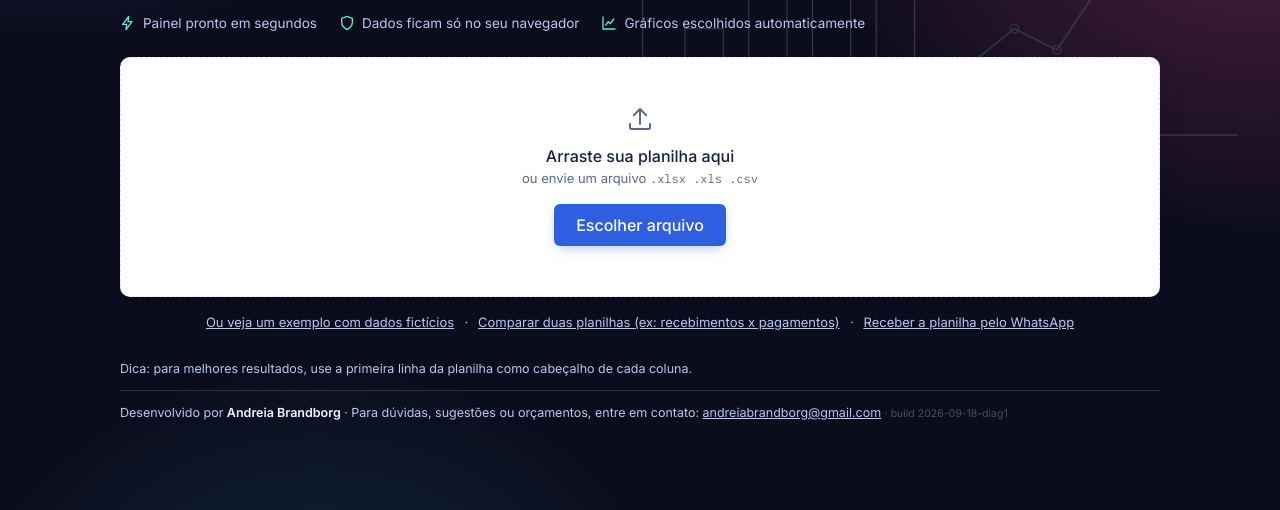
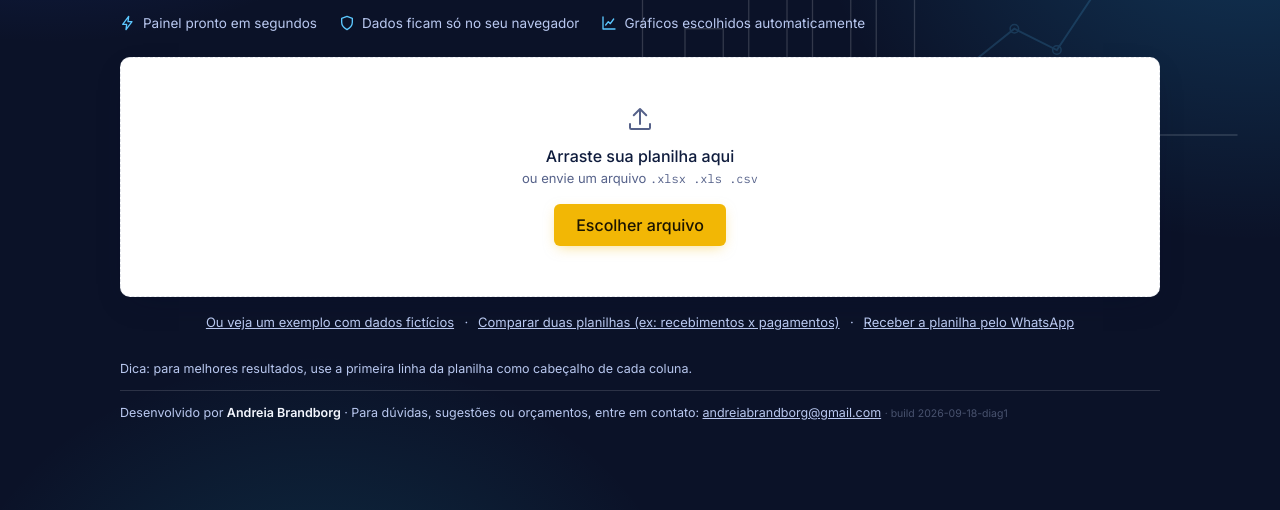
Before and after one commit to andreiabrandb-wq/projetogestaofacil, a plain HTML site: page painel-financeiro/index.html in a window 1280 px wide. Shown: the part 290-800 px from the top of the page. Drawn offline with nearby package versions, Linux system fonts and the light colour scheme.

Commit message:
Update color variables and button styles

```diff
--- a/painel-financeiro/index.html
+++ b/painel-financeiro/index.html
@@ -17,21 +17,21 @@
 <script src="https://cdnjs.cloudflare.com/ajax/libs/jspdf/2.5.2/jspdf.umd.min.js"></script>
 <style>
   :root {
-    --ink: #16233d;
-    --ink-soft: #5b6b85;
+    --ink: #0f1c3d;
+    --ink-soft: #56628a;
     --paper-raised: #ffffff;
     --border: #e1e4ea;
     --accent: #2f5fe0;
-    --accent-bright: #5eead4;
+    --accent-bright: #5cc8ff;
     --accent-soft: #e8edfc;
     --amber: #b5813a;
     --danger: #c0392b;
     --on-bg: #f4f7ff;
     --on-bg-soft: #b9c8f0;
-    --bg-start: #0b0c1c;
-    --bg-mid: #12132a;
-    --glow-1: rgba(139,92,246,0.40);
-    --glow-2: rgba(236,72,153,0.32);
+    --bg-start: #0b1228;
+    --bg-mid: #0f2350;
+    --glow-1: rgba(47,95,224,0.46);
+    --glow-2: rgba(41,182,255,0.24);
     --glow-3: rgba(34,211,238,0.14);
     --radius-s: 6px;
     --radius-m: 10px;
@@ -45,16 +45,16 @@
       --paper-raised: #151c2b;
       --border: #262f47;
       --accent: #6d8dff;
-      --accent-bright: #5eead4;
+      --accent-bright: #5cc8ff;
       --accent-soft: #1c2740;
       --amber: #d8a568;
       --danger: #e17c68;
       --on-bg: #eef2ff;
       --on-bg-soft: #93a3d1;
-      --bg-start: #07070f;
-      --bg-mid: #0d0e1e;
-      --glow-1: rgba(139,92,246,0.34);
-      --glow-2: rgba(236,72,153,0.26);
+      --bg-start: #070b18;
+      --bg-mid: #0b1530;
+      --glow-1: rgba(47,95,224,0.40);
+      --glow-2: rgba(41,182,255,0.20);
       --glow-3: rgba(34,211,238,0.12);
       --shadow-card: 0 10px 30px -12px rgba(0,0,0,0.5);
     }
@@ -65,16 +65,16 @@
     --paper-raised: #151c2b;
     --border: #262f47;
     --accent: #6d8dff;
-    --accent-bright: #5eead4;
+    --accent-bright: #5cc8ff;
     --accent-soft: #1c2740;
     --amber: #d8a568;
     --danger: #e17c68;
     --on-bg: #eef2ff;
     --on-bg-soft: #93a3d1;
-    --bg-start: #07070f;
-    --bg-mid: #0d0e1e;
-    --glow-1: rgba(139,92,246,0.34);
-    --glow-2: rgba(236,72,153,0.26);
+    --bg-start: #070b18;
+    --bg-mid: #0b1530;
+    --glow-1: rgba(47,95,224,0.40);
+    --glow-2: rgba(41,182,255,0.20);
     --glow-3: rgba(34,211,238,0.12);
     --shadow-card: 0 10px 30px -12px rgba(0,0,0,0.5);
   }
@@ -130,12 +130,12 @@
   button.ghost:focus-visible, a:focus-visible, .dropzone:focus-visible { outline: 2px solid var(--accent); outline-offset: 2px; }
 
   button.primary {
-    border: none; background: var(--accent); color: #fff;
-    border-radius: var(--radius-s); padding: 11px 22px; font: inherit; font-size: 14.5px; font-weight: 600;
-    cursor: pointer; box-shadow: 0 4px 14px -4px rgba(47,95,224,0.45);
+    border: none; background: #f2b705; color: #1b1400;
+    border-radius: var(--radius-s); padding: 11px 22px; font: inherit; font-size: 14.5px; font-weight: 700;
+    cursor: pointer; box-shadow: 0 4px 14px -4px rgba(242,183,5,0.5);
     transition: transform .1s ease, box-shadow .15s ease;
   }
-  button.primary:hover { transform: translateY(-1px); box-shadow: 0 6px 18px -4px rgba(47,95,224,0.55); }
+  button.primary:hover { transform: translateY(-1px); box-shadow: 0 6px 18px -4px rgba(242,183,5,0.6); }
   button.primary:disabled { opacity: 0.45; cursor: not-allowed; transform: none; box-shadow: none; }
   button.primary:focus-visible { outline: 2px solid var(--ink); outline-offset: 2px; }
 
@@ -169,7 +169,7 @@
   }
   .file-input-styled::file-selector-button {
     font: inherit; font-size: 12.5px; font-weight: 600; padding: 7px 14px; margin-right: 10px;
-    border: none; border-radius: var(--radius-s); background: var(--accent); color: #fff; cursor: pointer;
+    border: none; border-radius: var(--radius-s); background: #f2b705; color: #1b1400; cursor: pointer;
   }
   .file-input-styled::file-selector-button:hover { opacity: 0.9; }
 
@@ -600,7 +600,7 @@
     toast.style.cssText = 'position:fixed; left:50%; bottom:24px; transform:translateX(-50%); z-index:9999;' +
       'max-width:90vw; padding:12px 18px; border-radius:8px; font:500 13.5px Inter, sans-serif; text-align:center;' +
       'box-shadow:0 8px 24px rgba(0,0,0,0.35); color:#fff;' +
-      (isError ? 'background:#c0392b;' : 'background:#1c2b23; border:1px solid #22b8a0;');
+      (isError ? 'background:#c0392b;' : 'background:#0f2350; border:1px solid #5cc8ff;');
     document.body.appendChild(toast);
     setTimeout(function(){ if (toast.parentNode) toast.remove(); }, 6000);
   }
@@ -1099,7 +1099,7 @@
 
   // ---------- customize panel ----------
   var themePresets = {
-    azul:      { accent: '#2f5fe0', bright: '#5eead4', glow1: 'rgba(139,92,246,0.40)', glow2: 'rgba(236,72,153,0.32)', glow3: 'rgba(34,211,238,0.14)', chart: ['#2f5fe0', '#5eead4', '#60a5fa', '#818cf8', '#38bdf8', '#22d3ee'] },
+    azul:      { accent: '#2f5fe0', bright: '#5cc8ff', glow1: 'rgba(47,95,224,0.46)', glow2: 'rgba(41,182,255,0.24)', glow3: 'rgba(34,211,238,0.14)', chart: ['#2f5fe0', '#5eead4', '#60a5fa', '#818cf8', '#38bdf8', '#22d3ee'] },
     esmeralda: { accent: '#10b981', bright: '#5eead4', glow1: 'rgba(16,185,129,0.36)', glow2: 'rgba(34,211,238,0.26)', glow3: 'rgba(163,230,53,0.12)', chart: ['#10b981', '#2d9cdb', '#f2994a', '#a3e635', '#14b8a6', '#eb5757'] },
     violeta:   { accent: '#8b5cf6', bright: '#f0abfc', glow1: 'rgba(139,92,246,0.42)', glow2: 'rgba(236,72,153,0.34)', glow3: 'rgba(96,165,250,0.14)', chart: ['#8b5cf6', '#ec4899', '#f2994a', '#2d9cdb', '#a3e635', '#eb5757'] },
     grafite:   { accent: '#64748b', bright: '#cbd5e1', glow1: 'rgba(100,116,139,0.32)', glow2: 'rgba(148,163,184,0.24)', glow3: 'rgba(203,213,225,0.10)', chart: ['#64748b', '#2f5fe0', '#f2994a', '#22b8a0', '#9b51e0', '#eb5757'] }
```
